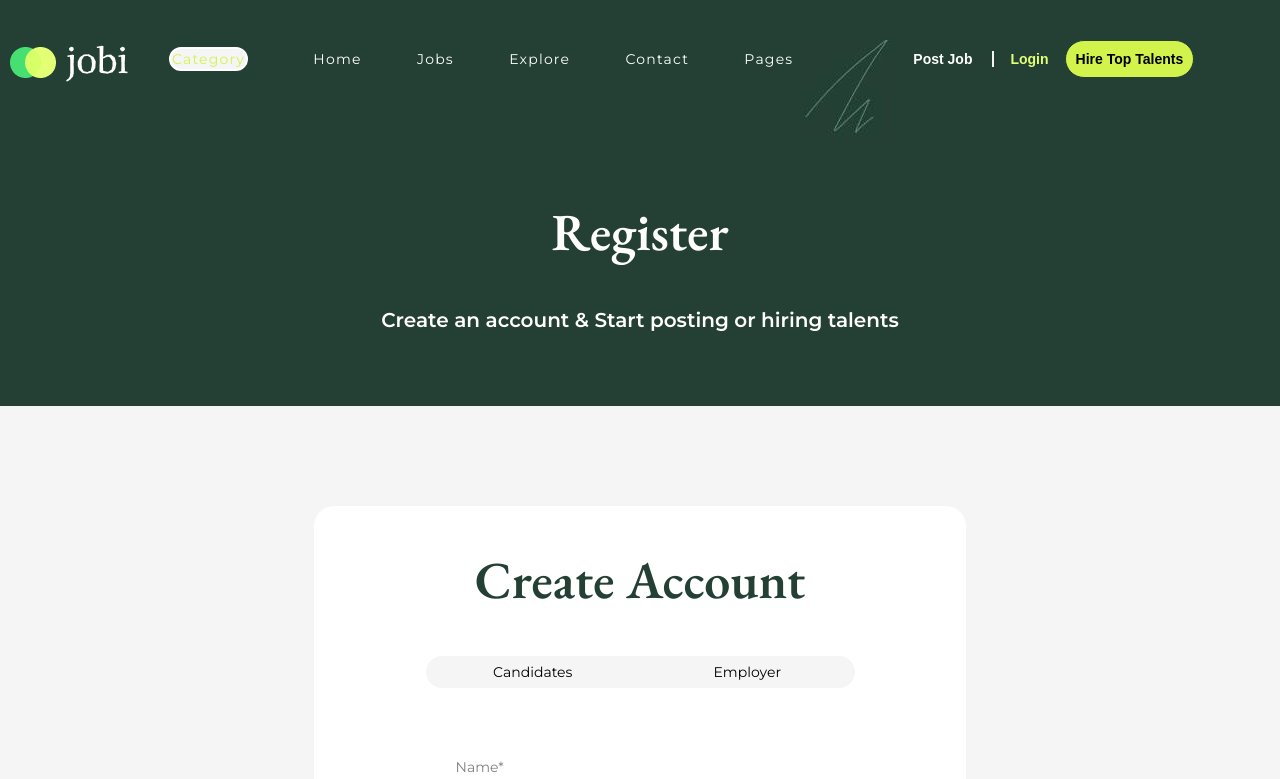
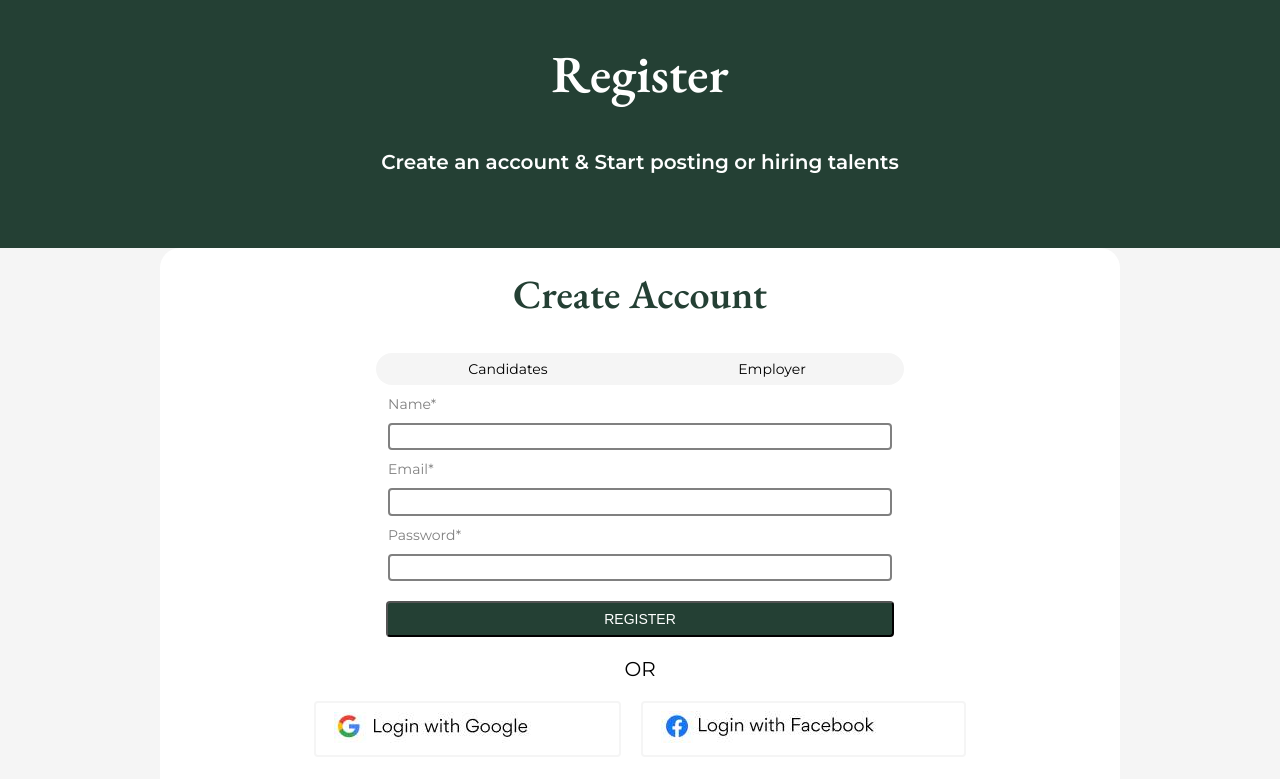
Before and after one commit to rodgersajb/jobi, a React (Vite) app: page /register in a window 1280 px wide. Shown: the top 779 px of the page. Built offline with nearby package versions, Linux system fonts and the light colour scheme; no server answers.

Commit message:
register form media queries complete for now

```diff
--- a/src/Components/RegisterForm.jsx
+++ b/src/Components/RegisterForm.jsx
@@ -58,27 +58,27 @@ const RegisterForm = () => {
             action="
                 "
           >
-            <span>
+            <div className="label">
               <label htmlFor="name">Name*</label>
               <input
                 type="text"
                 onChange={(event) => setName(event.target.value)}
               />
-            </span>
-            <span>
+            </div>
+            <div className="label">
               <label htmlFor="email">Email*</label>
               <input
                 type="text"
                 onChange={(event) => setEmail(event.target.value)}
               />
-            </span>
-            <span>
+            </div>
+            <div className="label">
               <label htmlFor="password">Password*</label>
               <input
                 type="password"
                 onChange={(event) => setPassword(event.target.value)}
               />
-            </span>
+            </div>
             <button onClick={handleSignUp}>REGISTER</button>
             <span>OR</span>
             <div className="flex-container">
--- a/src/styles/sass/mediaQueries/_jobListing.scss
+++ b/src/styles/sass/mediaQueries/_jobListing.scss
@@ -1,7 +1,8 @@
-@media (min-width:320px) {
+@media (min-width: 320px) {
   .pages {
+    nav {
       display: none;
-
+    }
   }
   .content-container {
     padding: 4rem 0;
@@ -21,8 +22,6 @@
     }
   }
   .job-search-results {
-
-
     .results {
       flex-direction: column;
       align-items: center;
@@ -64,17 +63,17 @@
       }
     }
   }
-
 }
 
-@media (min-width:481px)  and (max-width: 768px) {
-
-
+@media (min-width: 481px) and (max-width: 768px) {
 }
 
-@media (min-width:769px) and (max-width:1024px) {
+@media (min-width: 769px) and (max-width: 1024px) {
   .pages {
+    nav {
+
         display: none;
+    }
   }
   .content-container {
     .job-search {
@@ -92,7 +91,6 @@
   .job-search-results {
     .results {
       .buttons {
-
         width: 65%;
       }
     }
@@ -140,18 +138,14 @@
       flex-direction: row;
       margin: 0 0 1rem 0;
       .flex-container {
-
       }
       .buttons {
         align-items: flex-end;
         width: 28%;
-
+      }
     }
   }
 }
 
+@media (min-width: 1281px) {
 }
-
-@media (min-width: 1281px) {
-
-}
--- /dev/null
+++ b/src/styles/sass/mediaQueries/_register.scss
@@ -0,0 +1,111 @@
+@media (min-width:320px) {
+    .pages {
+
+        .register-form {
+            .form-container {
+                padding: 0;
+                width: 100%;
+                margin: 0;
+                h2 {
+                    padding: 2rem 0 0 0;
+                    font-size: 4rem;
+                }
+                .button-select {
+                    width: 80%;
+                }
+                form {
+                    width: 100%;
+                    padding: 0;
+                    span {
+                        width: 100%;
+                        text-align: center;
+                    }
+                }
+            }
+            .flex-container {
+                .sign-in-buttons {
+                    flex-direction: column;
+                    button {
+                        margin: 0 auto;
+                        width: 80%;
+                        img {
+                            padding: 0 8rem 0 0;
+
+                        }
+                    }
+                }
+            }
+        }
+    }
+
+}
+
+@media (min-width:481px)  and (max-width: 768px) {
+    .pages {
+        .register-form {
+            .form-container {
+                form {
+                    .flex-container {
+                        .sign-in-buttons {
+                            width: 100%;
+
+                        }
+                    }
+                }
+            }
+        }
+    }
+}
+
+@media (min-width:769px) and (max-width:1024px) {
+    .pages {
+        .register-form {
+            .form-container {
+                form {
+                    .flex-container {
+                        .sign-in-buttons {
+                            flex-direction: row;
+                            margin: 0 auto;
+
+                        }
+                    }
+                }
+            }
+        }
+    }
+
+}
+
+@media (min-width: 1025px) and (max-width: 1280px) {
+    .pages {
+        .register-form {
+            .form-container {
+                width: 75%;
+                .button-select {
+                    width: 55%;
+                }
+                form {
+                    .label {
+                        width: 70%;
+                    }
+                    button {
+                        width: 53%;
+                        margin: 2rem 0 0 0;
+                    }
+                    .flex-container {
+                        .sign-in-buttons {
+                            flex-direction: row;
+                            margin: 0 auto;
+                        }
+                    }
+                }
+            }
+
+        }
+    }
+
+}
+
+@media (min-width: 1281px) {
+
+}
--- a/src/styles/sass/partials/_register.scss
+++ b/src/styles/sass/partials/_register.scss
@@ -112,7 +112,7 @@
         align-items: center;
         justify-content: center;
         padding: 4rem;
-        span {
+        .label {
           display: flex;
           flex-direction: column;
           align-items: center;
--- a/src/styles/sass/styles.scss
+++ b/src/styles/sass/styles.scss
@@ -10,3 +10,4 @@
 @import "./mediaQueries/home";
 @import "./mediaQueries/jobListing";
 @import "./mediaQueries//job";
+@import "./mediaQueries/register";
```
Lines whose indentation alone changed are shown as unchanged.
